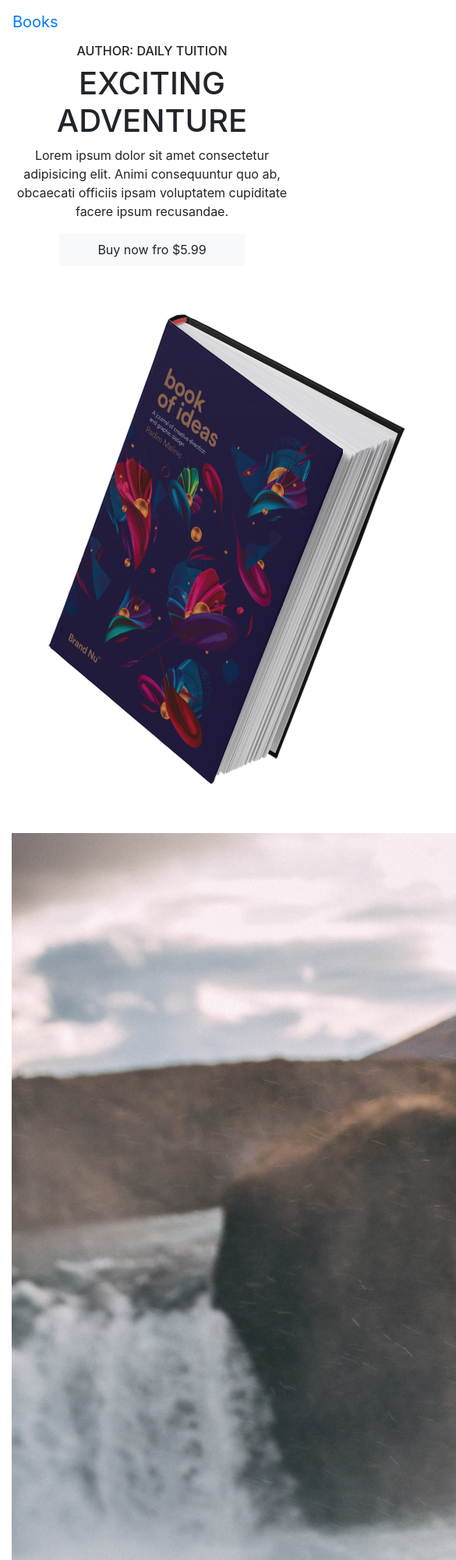
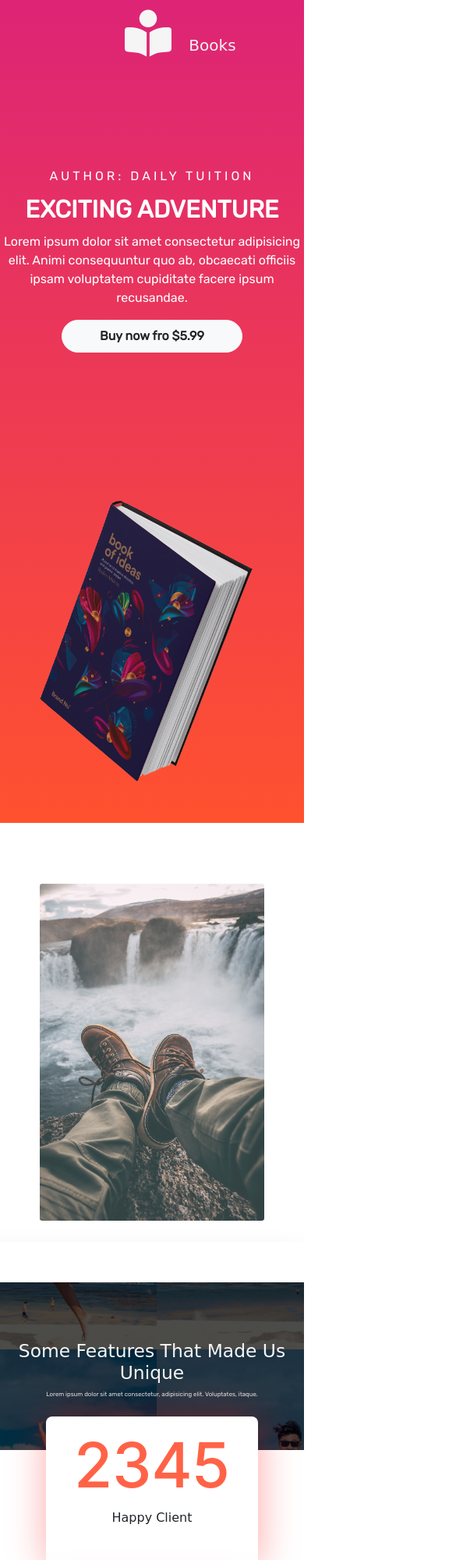
Before and after one commit to zorazky/responsiveSite3, a website: page Books-bootstrap-website-master/src/Index.html in a window 390 px wide. Shown: the top 2000 px of the page at 78% size, 585 px wide, since content can reach past the window. Drawn offline with nearby package versions, Linux system fonts and the light colour scheme; a web font is replaced by a local one.

Commit message:
sections 1-4 ready

```diff
--- a/Books-bootstrap-website-master/css/style.css
+++ b/Books-bootstrap-website-master/css/style.css
@@ -0,0 +1,243 @@
+@import url('https://fonts.googleapis.com/css?family=Acme|Lobster|Patua+One|Rubik|Sniglet');
+
+* {
+    box-sizing: border-box;
+}
+
+header,
+section {
+    overflow-x: hidden;
+}
+
+:root {
+    --Snigle-font:"Sniglet", cursive;
+    --Rubik: "Rubik",cursive;
+    --Patua: "Patua One", cursive;
+    --Lobster: "Lobster", cursive;
+    --light-black: #2e2c2caf;
+    --bggradient: linear-gradient(to bottom, #dd2476, #ff512f);
+    --light-gray: rgba(255,255,255,0.8);
+}
+
+header a {
+    font-family: var(--Snigle-font);
+    font-size:0.9em;
+    color:whitesmoke;
+}
+
+header {
+    background: #dd2476;
+    background: var(--bggradient);
+}
+
+.dropdown-content {
+    display: none;
+    position: absolute;
+    background: white;
+    min-width: 160px;
+    box-shadow: 0px 2px 15px 0px rgba(0,0,0,0.2);
+    z-index:1;
+}
+
+.dropdown-content a {
+    color:black;
+    padding: 12px 16px;
+    text-decoration:none;
+    display: block;
+}
+
+.dropdown-content a:hover {
+    background: #ddd;
+}
+
+.dropdown:hover .dropdown-content {
+    display:block;
+}
+
+header .nav-item:last-child {
+    padding-right:10.5em;
+}
+
+header .nav-item {
+    padding:0.9em;
+}
+
+header .navbar-brand {
+    padding-left:8rem;
+}
+
+header .nav-link:hover {
+    color:black;
+}
+
+header .row .col-md-5 {
+    padding: 4.2vmin 1vmin;
+}
+
+header .row .col-md-7 {
+    padding: 22vmin 1vmin;
+    padding-bottom:35vmin;
+    font-family: var(--Rubik);
+    color: white;
+}
+
+header .row .col-md-5 img{
+    width: 90%;
+}
+
+header .container .col-md-7 h6 {
+    padding: 1vmin;
+    letter-spacing: 4px;
+}
+
+header .container .col-md-7 h1 {
+    font-size: 8vmin;
+    font-weight: bold;
+    padding: 0.1em 0em;
+}
+
+header .container .col-md-7 button{
+    border-radius: 30px;
+    font-weight:bold;
+}
+
+
+/** section 1 **/
+
+.section-1 {
+    padding:20vmin 0;
+}
+
+.section-1 .row .col-md-6 .pray img {
+    opacity: 0.8;
+    width: 80%;
+    border-radius:0.2em;
+}
+
+.section-1 .row .col-md-6:last-child {
+    position:relative;
+}
+
+.section-1 .row .col-md-6 .panel {
+    position:absolute;
+    top:7vmin;
+    left: -18vmin;
+    background: white;
+    border-radius: 3px;
+    text-align: left;
+    padding: 13vmin 5vmin 20vmin 10vmin;
+    box-shadow: 0px 25px 42px rgb(0,0,0,0.2);
+    font-family: var(--Rubik);
+    z-index: 1;
+}
+
+.section-1 .row .col-md-6 .panel h1 {
+    font-weight: bold;
+    padding: 0.4em 0;
+    font-size: 2em;
+}
+
+.section-1 .row .col-md-6 .panel p {
+    font-size:0.9em;
+    color:rgba(0,0,0,0.5);
+}
+
+
+/* section 2 */
+
+.cover {
+    width: 100%;
+    height: 55vmin;
+    background: url(../assets/pexels-photo-452738.jpeg);
+    background-position: -24rem -19rem;
+    background-size: 150%;
+    position:relative;
+}
+
+.cover .content {
+    background: rgba(0,0,0,0.7);
+    height: 100%;
+    width: 100%;
+    padding-top: 19vmin;
+}
+
+.cover .content > h1 {
+    font-family: var(--Patua);
+    font-size:6vmin;
+    color:whitesmoke;
+}
+
+.cover .content > p {
+    font-family: var(--Rubik);
+    font-size: 2vmin;
+    color: #e5e5e5;
+}
+
+.numbers .rect {
+    position: relative;
+    z-index:1;
+    background: white;
+    width: 17rem;
+    height: 12rem;
+    padding-top: 3.5vmin;
+    margin: 1rem;
+    border-radius:.5em;
+    box-shadow: 1px 2px 50px 0px rgba(255,0,0,0.349);
+}
+
+.numbers {
+    margin-top: -15vmin;
+}
+
+.numbers .rect h1 {
+    font-size: 5rem;
+    color: tomato;
+}
+
+.numbers .rect p {
+    font-family: var(--Patua);
+}
+
+.purchase > h1 {
+    padding-top: 15vmin;
+    padding-bottom: 0.1em;
+    font-family:var(--Lobster);
+}
+
+.purchase > p {
+    color: var(--light-black);
+    font-size: 3vmin;
+    padding-bottom: 10vmin;
+}
+
+.purchase .cards .card {
+    width: 22rem;
+    margin: 3vmin;
+}
+
+.cards div {
+    padding: 0;
+    margin: 0;
+}
+
+.cards .title {
+    background: rgba(208,241,241,0.199);
+    padding: 1.4rem 2.5rem;
+    font-size: 2vmin;
+}
+
+.card .card-text {
+    padding: 2.5rem 3rem;
+    color: var(--light-black);
+}
+
+.card-body .pricing{
+    background: rgba(208,241,241,0.199);
+    border-top-right-radius: 170px;
+    border-top-left-radius: 170px;
+}
+
+.card-body .pricing > h1 {
+    font-size: 8vmin;
+    padding: 1em 0.5em;
+}
--- a/Books-bootstrap-website-master/src/Index.html
+++ b/Books-bootstrap-website-master/src/Index.html
@@ -12,7 +12,9 @@
   <header>
     <div class="container-fluid p-0">
       <nav class="navbar navbar-expand-lg">
-        <a class="navbar-brand" href="#">Books</a>
+        <a class="navbar-brand" href="#">
+          <i class="fas fa-book-reader fa-3x mx-3"></i>
+          Books</a>
         <button class="navbar-toggler" type="button" data-toggle="collapse" data-target="#navbarNav" aria-controls="navbarNav" aria-expanded="false" aria-label="Toggle navigation">
           <span class="navbar-toggler-icon"></span>
         </button>
@@ -100,19 +102,19 @@
       </div>
       <div class="container-fluid text-center">
          <div class="numbers d-flex flex-md-row flex-wrap justify-content-center">
-           <div class="rec">
+           <div class="rect">
              <h1>2345</h1>
              <p>Happy Client</p>
            </div>
-           <div class="rec">
+           <div class="rect">
              <h1>6784</h1>
              <p>Cups Coffee</p>
            </div>
-           <div class="rec">
+           <div class="rect">
              <h1>1056</h1>
              <p>Tickets Submitted</p>
            </div>
-           <div class="rec">
+           <div class="rect">
              <h1>9152</h1>
              <p>Total Projects</p>
            </div>
```
